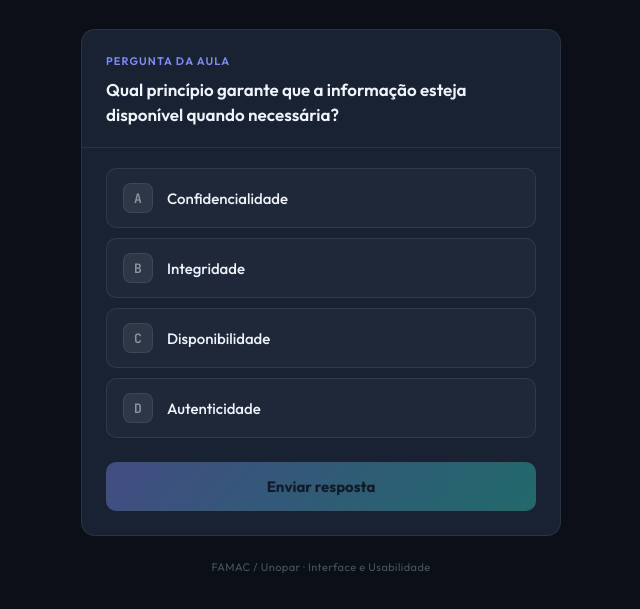
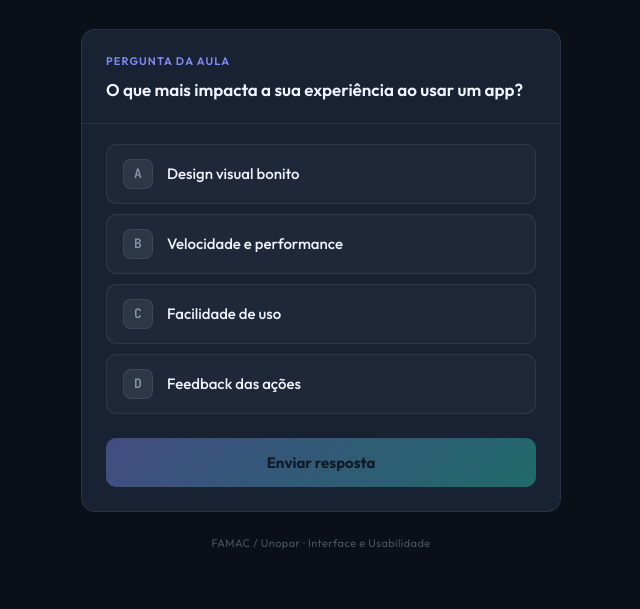
Before and after one commit to jbmaciel/ads, a plain HTML site: page poll.html in a window 1280 px wide. Shown: the part 131-740 px from the top of the page, without its empty margins (319-959 px from the left). Drawn offline with Linux system fonts and the light colour scheme.

Commit message:
Fix poll.html: alinha pergunta e opções com o slide de Interface e Usabilidade
Co-Authored-By: Claude Sonnet 4.6 <noreply@anthropic.com>

```diff
--- a/poll.html
+++ b/poll.html
@@ -343,12 +343,12 @@ const CONFIG = {
 // ─────────────────────────────────────────────
 const POLLS = {
   poll1: {
-    question: 'Qual princípio garante que a informação esteja disponível quando necessária?',
+    question: 'O que mais impacta a sua experiência ao usar um app?',
     options: {
-      a: 'Confidencialidade',
-      b: 'Integridade',
-      c: 'Disponibilidade',
-      d: 'Autenticidade'
+      a: 'Design visual bonito',
+      b: 'Velocidade e performance',
+      c: 'Facilidade de uso',
+      d: 'Feedback das ações'
     }
   }
 };
```
